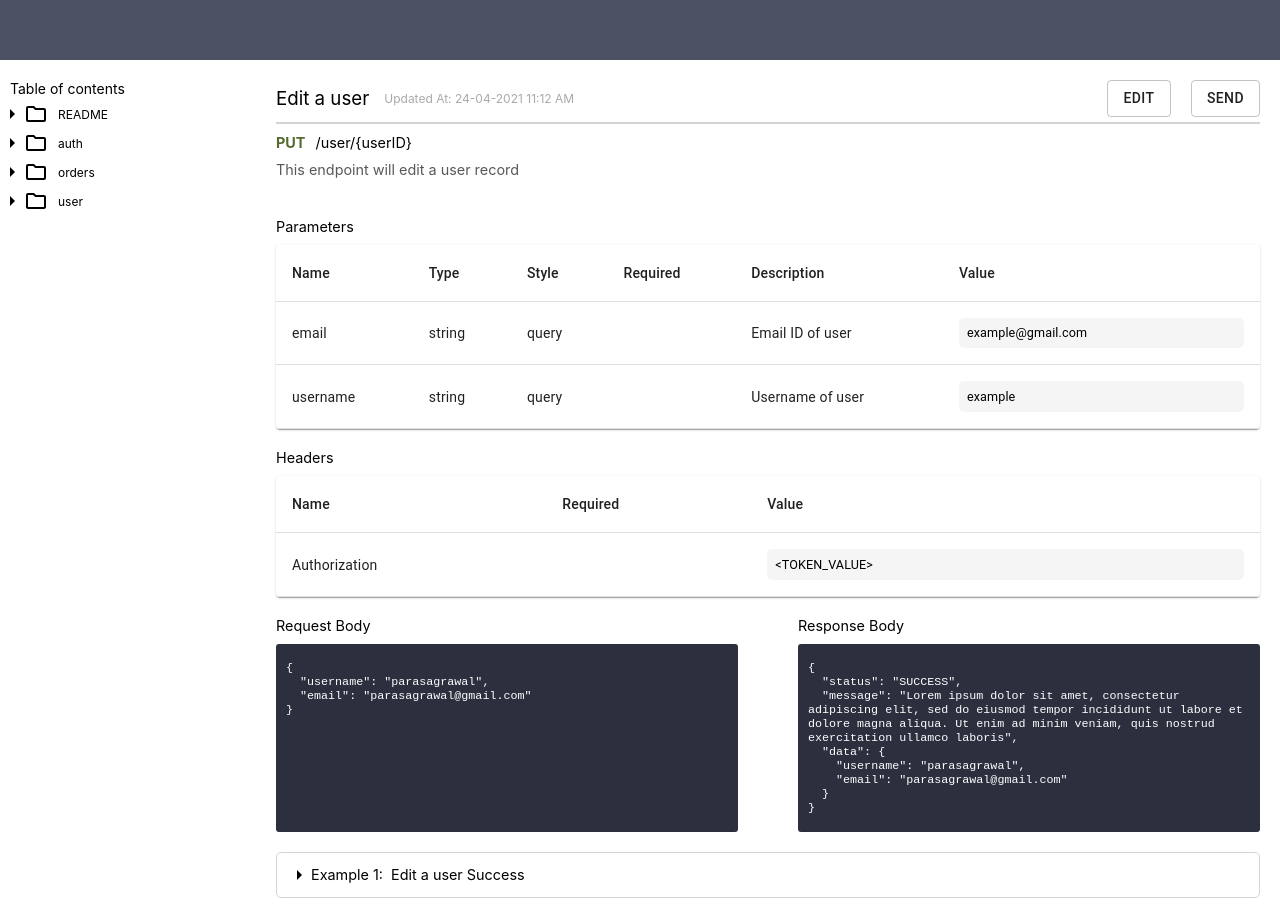
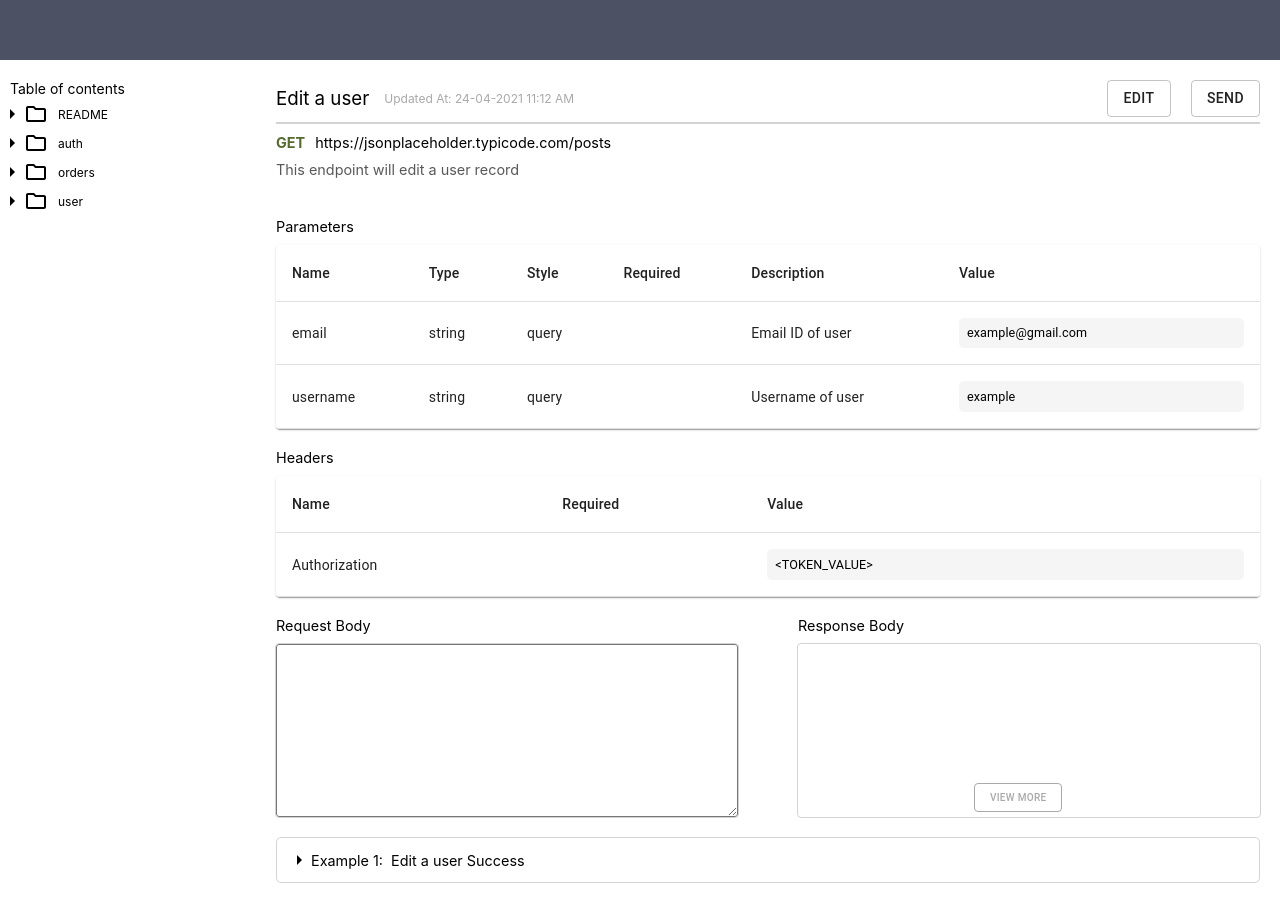
Before and after one commit to parasagrawal71/api-documenter, a React (Create React App) app: page / in a window 1280 px wide. Built offline with nearby package versions, Linux system fonts and the light colour scheme.

Commit message:
Add request and response body fields and call api

```diff
--- a/src/assets/endpoints.json
+++ b/src/assets/endpoints.json
@@ -1,7 +1,7 @@
 [
   {
-    "method": "put",
-    "path": "/user/{userID}",
+    "method": "get",
+    "path": "https://jsonplaceholder.typicode.com/posts",
     "title": "Edit a user",
     "description": "This endpoint will edit a user record",
     "parameters": [
@@ -34,9 +34,11 @@
       "email": "parasagrawal@gmail.com"
     },
     "responseBody": {
-      "status": "SUCCESS",
-      "message": "Lorem ipsum dolor sit amet, consectetur adipiscing elit, sed do eiusmod tempor incididunt ut labore et dolore magna aliqua. Ut enim ad minim veniam, quis nostrud exercitation ullamco laboris",
+      "statusCode": 200,
       "data": {
+        "message1": "Lorem ipsum dolor sit amet, consectetur adipiscing elit, sed do eiusmod tempor incididunt ut labore et dolore magna aliqua. Ut enim ad minim veniam, quis nostrud exercitation ullamco laboris",
+        "message2": "Lorem ipsum dolor sit amet, consectetur adipiscing elit, sed do eiusmod tempor incididunt ut labore et dolore magna aliqua. Ut enim ad minim veniam, quis nostrud exercitation ullamco laboris",
+        "message3": "Lorem ipsum dolor sit amet, consectetur adipiscing elit, sed do eiusmod tempor incididunt ut labore et dolore magna aliqua. Ut enim ad minim veniam, quis nostrud exercitation ullamco laboris",
         "username": "parasagrawal",
         "email": "parasagrawal@gmail.com"
       }
--- a/src/components/endpoint/Endpoint.jsx
+++ b/src/components/endpoint/Endpoint.jsx
@@ -1,4 +1,4 @@
-import React, { useReducer, useState } from "react";
+import React, { useReducer, useState, useEffect, useRef } from "react";
 import { Button } from "@material-ui/core";
 import { ArrowRight as ArrowRightIcon } from "@material-ui/icons";
 import axios from "axios";
@@ -18,11 +18,16 @@ const Endpoint = (props) => {
   // const {} = props;
 
   /* ########################### HOOKS HERE ########################### */
+  const jsonTextareaRef = useRef(null);
+
   const [addMode, setAddMode] = useState(false);
   const [editMode, setEditMode] = useState(false);
   const [openExamples, setOpenExamples] = useState({});
   const [openPopup, setOpenPopup] = useState(false);
   const [popupContent, setPopupContent] = useState(false);
+  const [requestBody, setRequestBody] = useState("");
+  const [apiResponse, setApiResponse] = useState("");
+
   const endpointReducers = (state, action) => {
     let updateArr = [];
 
@@ -73,6 +78,10 @@ const Endpoint = (props) => {
     endpointReducers,
     props?.endpoint
   );
+
+  useEffect(() => {
+    enableTabIndentationInTextArea();
+  }, []);
 
   /* ########################### VARIABLES HERE ########################### */
   const allFields = {
@@ -166,16 +175,66 @@ const Endpoint = (props) => {
   };
 
   const sendApiCall = () => {
+    const headersToSend = {};
+    endpoint?.requestHeaders?.map((header) => {
+      headersToSend[header?.name] = header?.value;
+      return header;
+    });
+
+    const paramsToSend = {};
+    endpoint?.parameters?.map((param) => {
+      paramsToSend[param?.name] = param?.value;
+      return param;
+    });
+
     axios
       .request({
         method: endpoint?.method,
         url: endpoint?.path,
+        data: requestBody,
+        params: paramsToSend,
+        headers: {
+          ...headersToSend,
+          "Content-Type": "application/json",
+        },
       })
-      .then((apiResponse) => {
-        console.log("apiResponse", apiResponse);
+      .then((response) => {
+        console.log("response", response);
+        const apiResponseTemp = {
+          statusCode: response?.status,
+          data: response?.data,
+        };
+        setApiResponse(apiResponseTemp);
       })
       .catch((apiError) => {
         console.log("apiError", apiError);
+      });
+  };
+
+  const enableTabIndentationInTextArea = () => {
+    document
+      .getElementById("json-textarea")
+      .addEventListener("keydown", (e) => {
+        if (e.key === "Tab") {
+          e.preventDefault();
+
+          // Get the cursor position
+          const { selectionStart, selectionEnd } = e.target;
+
+          // update the state
+          const currentValue = e.target.value;
+          setRequestBody(
+            `${currentValue.substring(
+              0,
+              selectionStart
+            )}${"\t"}${currentValue.substring(selectionEnd)}`
+          );
+
+          // update the cursor position after the state is updated
+          // eslint-disable-next-line
+          jsonTextareaRef.current.selectionStart = jsonTextareaRef.current.selectionEnd =
+            selectionStart + 1;
+        }
       });
   };
 
@@ -244,16 +303,39 @@ const Endpoint = (props) => {
       <section className={appStyles["request-response-bodies"]}>
         <section className={appStyles["request-body"]}>
           <div className={appStyles["request-body__title"]}>Request Body</div>
-          <div className={appStyles["request-body__json"]}>
-            <pre>{prettyPrintJson(endpoint?.requestBody)}</pre>
-          </div>
+          <textarea
+            ref={jsonTextareaRef}
+            id="json-textarea"
+            className={appStyles["request-body__json"]}
+            rows="10"
+            value={requestBody}
+            onChange={(e) => {
+              setRequestBody(e?.target?.value);
+            }}
+          />
         </section>
 
         <section className={appStyles["response-body"]}>
-          <div className={appStyles["response-body__title"]}>Response Body</div>
+          <div className={appStyles["response-body__title"]}>
+            <span>Response Body</span>
+            <span>{apiResponse?.statusCode}</span>
+          </div>
           <div className={appStyles["response-body__json"]}>
-            <pre>{prettyPrintJson(endpoint?.responseBody)}</pre>
+            <pre>{prettyPrintJson(apiResponse?.data)}</pre>
           </div>
+          <Button
+            variant="outlined"
+            className={appStyles["response-view-more-btn"]}
+            onClick={() => {
+              setOpenPopup(true);
+              setPopupContent({
+                title: `Response Body  ${apiResponse?.statusCode}`,
+                json: apiResponse?.data,
+              });
+            }}
+          >
+            View More
+          </Button>
         </section>
       </section>
       {/* ************************************************************************************************* */}
@@ -343,14 +425,12 @@ const Endpoint = (props) => {
       {/* ************************************************************************************************* */}
 
       {/* ************************************** POPUP starts here **************************************** */}
-      <PopupComponent openPopup={openPopup} setOpenPopup={setOpenPopup}>
-        <section className={appStyles["view-more-popup"]}>
-          <div>{popupContent?.title}</div>
-          <div className={appStyles["view-more__json-cnt"]}>
-            <pre>{prettyPrintJson(popupContent?.json)}</pre>
-          </div>
-        </section>
-      </PopupComponent>
+      <PopupComponent
+        openPopup={openPopup}
+        setOpenPopup={setOpenPopup}
+        title={popupContent?.title}
+        content={popupContent?.json}
+      />
       {/* ************************************************************************************************* */}
     </section>
   );
--- a/src/components/endpoint/Endpoint.module.scss
+++ b/src/components/endpoint/Endpoint.module.scss
@@ -1,15 +1,17 @@
-@import '../../utils/commonStyles/flex.scss';
-@import '../../utils/commonStyles/index.scss';
+@import "../../utils/commonStyles/flex.scss";
+@import "../../utils/commonStyles/index.scss";
 
 .main-container {
   padding: 20px;
   font-size: 0.9em;
 
-    &>* { // All immediate children irrespective of element
+  & > * {
+    // All immediate children irrespective of element
     margin-bottom: 10px;
   }
 
-    &>*:last-child { // Last immediate child irrespective of element
+  & > *:last-child {
+    // Last immediate child irrespective of element
     margin-bottom: 0;
   }
 
@@ -33,8 +35,8 @@
         color: darkgrey;
       }
     }
-        .action-btns{
-            &>*:not(:last-child) {
+    .action-btns {
+      & > *:not(:last-child) {
         margin-right: 20px;
       }
     }
@@ -49,7 +51,6 @@
     }
 
     .path {
-
     }
   }
 
@@ -83,34 +84,66 @@
       margin-right: 60px;
       @include flex-col;
 
-            .request-body__title{
+      .request-body__title {
         padding-bottom: 10px;
       }
 
       .request-body__json {
         flex: 1;
-                background: #2B2F3E;
-                color: white;
         padding: 5px 10px;
         border-radius: 3px;
+        outline: 1px solid lightgrey;
+        overflow-y: overlay;
+
+        &::-webkit-scrollbar {
+          width: 5px;
+        }
+
+        &::-webkit-scrollbar-thumb {
+          background-color: rgba(0, 0, 0, 0.2);
+          border-radius: 5px;
+        }
       }
     }
 
     .response-body {
       flex: 1;
       @include flex-col;
+      cursor: default;
+      height: 200px;
+      position: relative;
 
-            .response-body__title{
+      .response-body__title {
         padding-bottom: 10px;
+        display: flex;
+        justify-content: space-between;
       }
 
       .response-body__json {
         flex: 1;
-                background: #2B2F3E;
-                color: white;
         padding: 5px 10px;
         border-radius: 3px;
+        outline: 1px solid lightgrey;
+        overflow-y: overlay;
+
+        &::-webkit-scrollbar {
+          width: 5px;
         }
+
+        &::-webkit-scrollbar-thumb {
+          background-color: rgba(0, 0, 0, 0.2);
+          border-radius: 5px;
+        }
+      }
+    }
+
+    .response-view-more-btn {
+        font-size: 10px;
+        position: absolute;
+        bottom: 5px;
+        left: calc(50% - 55px);
+        color: darkgrey;
+        border-color: darkgrey;
       }
 
     pre {
@@ -151,13 +184,13 @@
           @include flex-col;
           position: relative;
 
-                    .example-request-body__title{
+          .example-request-body__title {
             padding-bottom: 10px;
           }
 
           .example-request-body__json {
             flex: 1;
-                        background: #2B2F3E;
+            background: #2b2f3e;
             color: white;
             padding: 5px 10px;
             border-radius: 3px;
@@ -169,13 +202,13 @@
           @include flex-col;
           position: relative;
 
-                    .example-response-body__title{
+          .example-response-body__title {
             padding-bottom: 10px;
           }
 
           .example-response-body__json {
             flex: 1;
-                        background: #2B2F3E;
+            background: #2b2f3e;
             color: white;
             padding: 5px 10px;
             border-radius: 3px;
--- a/src/components/popup/Popup.jsx
+++ b/src/components/popup/Popup.jsx
@@ -1,12 +1,15 @@
 import React from "react";
 import { Dialog } from "@material-ui/core";
+
+// IMPORT USER-DEFINED COMPONENTS HERE
+import { prettyPrintJson } from "utils/functions";
 
 // IMPORT ASSETS HERE
 import appStyles from "./Popup.module.scss";
 
 const Popup = (props) => {
   // PROPS HERE
-  const { openPopup, setOpenPopup, children } = props;
+  const { openPopup, setOpenPopup, title, content } = props;
 
   return (
     <Dialog
@@ -19,7 +22,12 @@ const Popup = (props) => {
         setOpenPopup(false);
       }}
     >
-      {children}
+      <section className={appStyles["view-more-popup"]}>
+        <div>{title}</div>
+        <div className={appStyles["view-more__json-cnt"]}>
+          <pre>{prettyPrintJson(content)}</pre>
+        </div>
+      </section>
     </Dialog>
   );
 };
--- a/src/components/popup/Popup.module.scss
+++ b/src/components/popup/Popup.module.scss
@@ -1,11 +1,14 @@
+@import "../../utils/commonStyles/flex.scss";
+
 .main-cnt {
   .dialog-cnt {
     padding: 20px;
     height: fit-content !important;
     width: 100% !important;
-        overflow-x: overlay;
+    overflow: overlay;
 
     &::-webkit-scrollbar {
+      width: 10px;
       height: 10px;
     }
 
@@ -14,4 +17,16 @@
       border-radius: 5px;
     }
   }
+
+  .view-more-popup {
+    .view-more__json-cnt {
+      pre {
+        white-space: pre-wrap;
+        white-space: -moz-pre-wrap;
+        white-space: -pre-wrap;
+        white-space: -o-pre-wrap;
+        word-wrap: break-word;
       }
+    }
+  }
+}
--- a/src/pages/app/App.css
+++ b/src/pages/app/App.css
@@ -4,4 +4,5 @@
 }
 
 .App {
+  flex: 1;
 }
```
Lines whose indentation alone changed are shown as unchanged.
